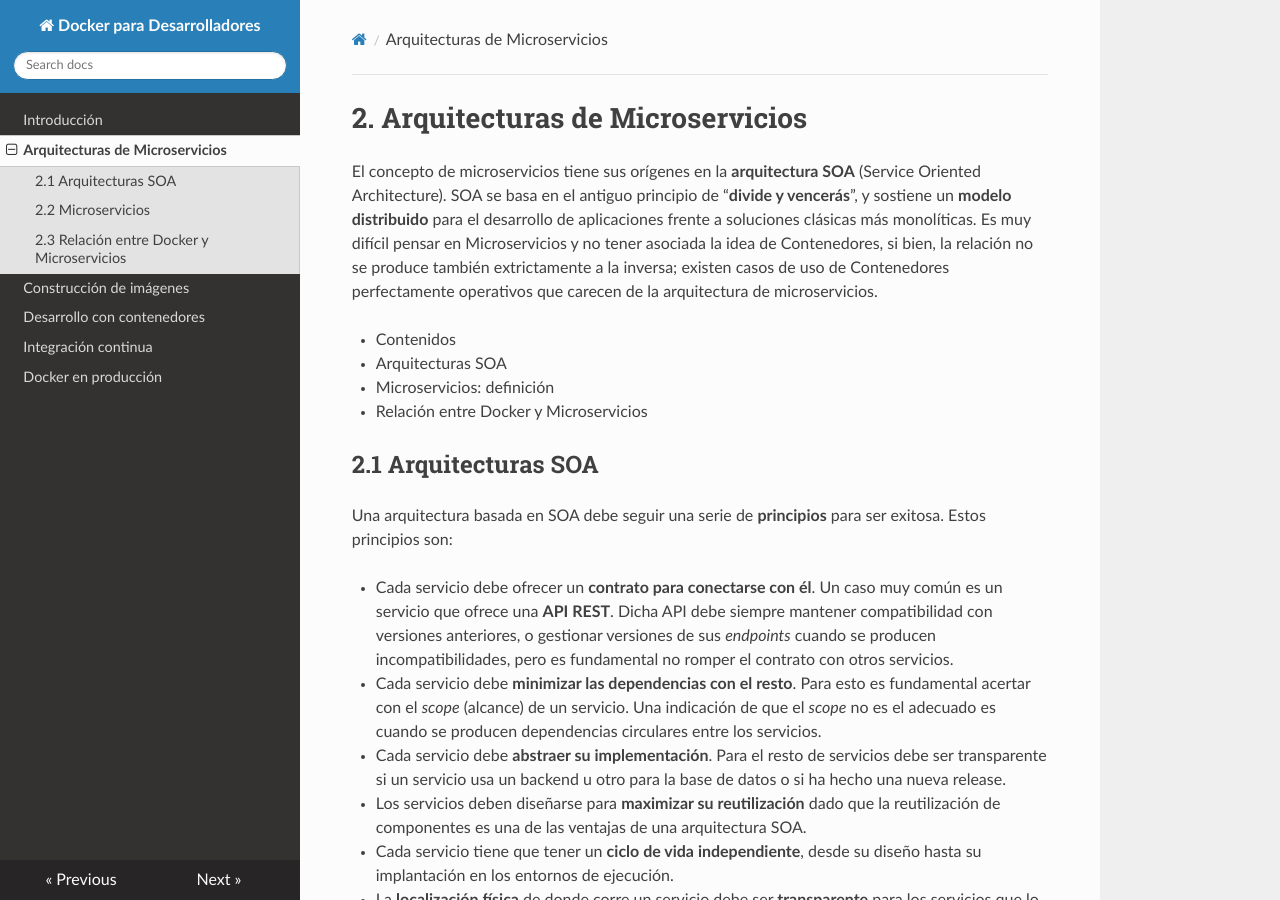
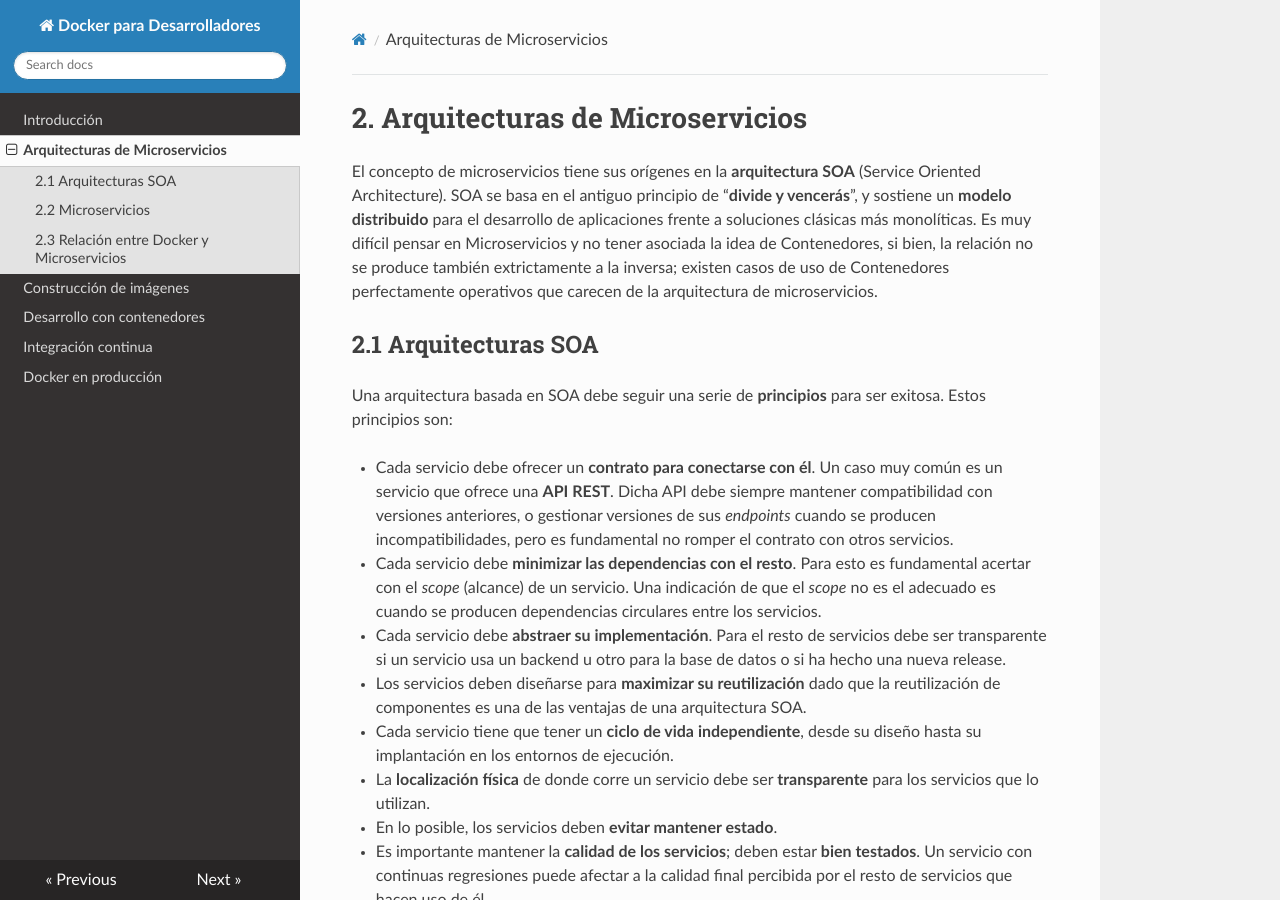
Before and after one commit to mentecatoDev/docker_para_desarrolladores, an MkDocs documentation site: the page built from docs/2_arquitecturas_de_microservicios.md, in a window 1280 px wide and 900 px high. Built offline with MkDocs 1.6.1, drawn with Linux system fonts in a browser that asks for light colours; nearby versions of some CDN libraries.

```diff
--- a/docs/2_arquitecturas_de_microservicios.md
+++ b/docs/2_arquitecturas_de_microservicios.md
@@ -5,11 +5,6 @@
 # 2. Arquitecturas de Microservicios
 
  El concepto de microservicios tiene sus orígenes en la **arquitectura SOA**  (Service Oriented Architecture). SOA se basa en el antiguo principio de  “**divide y vencerás**”, y sostiene un **modelo distribuido** para el desarrollo de aplicaciones frente a soluciones clásicas más monolíticas. Es muy difícil pensar en Microservicios y no tener asociada la idea de Contenedores, si bien, la relación no se produce también extrictamente a la inversa; existen casos de uso de Contenedores perfectamente operativos que carecen de la arquitectura de microservicios.
-
-- Contenidos
-  - Arquitecturas SOA
-  - Microservicios: definición
-  - Relación entre Docker y Microservicios
 
 ## 2.1 Arquitecturas SOA
 
```
Also changed, not shown: 1 other file.
